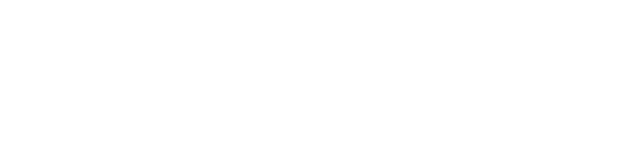
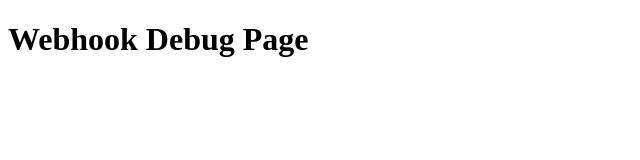
Before and after one commit to garikbesson/webhook-debug-page, a website: page index.html in a window 1280 px wide. Shown: the whole page, without its empty margins (0-640 px from the left). Drawn offline with Linux system fonts and the light colour scheme.

Commit message:
added title on the page

```diff
--- a/index.html
+++ b/index.html
@@ -2,5 +2,6 @@
     <title>Webhook Debug Page</title>
   </head>
   <body>
+    <h1>Webhook Debug Page</h1>
     <div id="content"></div>
 </body></html>
```
